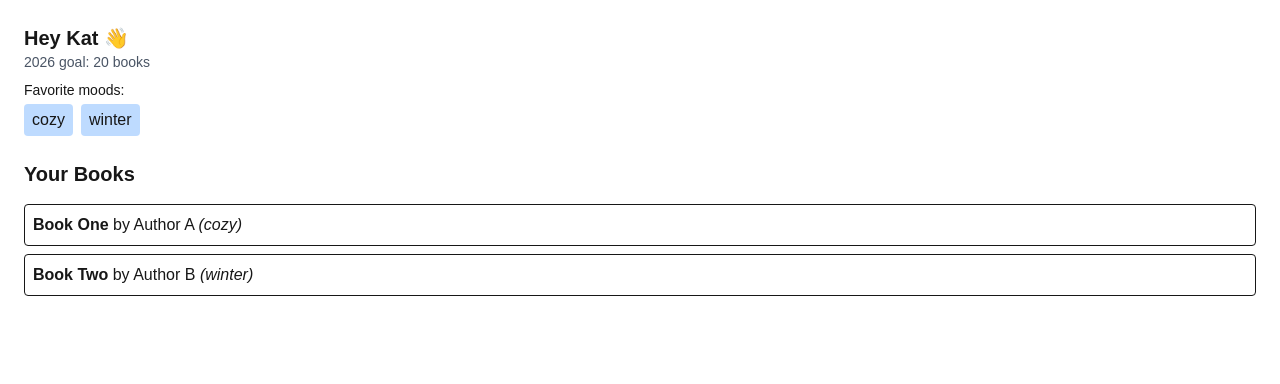
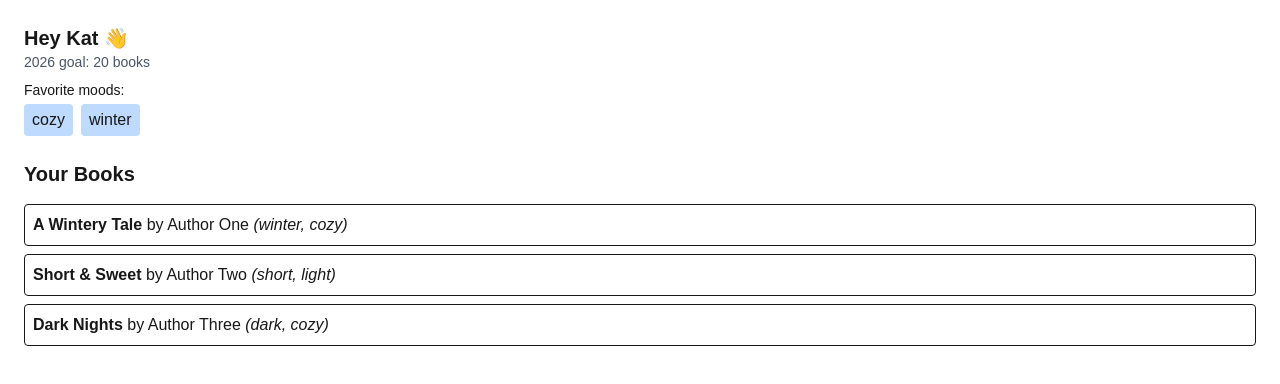
Before and after one commit to KateStoll/shelf-control, a Next.js app: page / in a window 1280 px wide. Shown: the top 384 px of the page. Built offline with nearby package versions, Linux system fonts and the light colour scheme.

Commit message:
implemented books api fetch

```diff
--- a/app/page.tsx
+++ b/app/page.tsx
@@ -1,24 +1,46 @@
 "use client";
 
-import { useState } from "react";
-import { loadBooks, Book } from "../utils/books";
+import { useEffect, useState } from "react";
+import ProfileComponent from "../components/Profile";
 import { loadProfile } from "@/utils/storage";
-import ProfileComponent from "../components/Profile";
+
+type Book = {
+  id: string;
+  title: string;
+  author: string;
+  format: string;
+  status: string;
+  moods: string[];
+};
 
 export default function Page() {
-  const [books] = useState<Book[]>(() => loadBooks());
+  const [books, setBooks] = useState<Book[]>([]);
   const [profile] = useState(() => loadProfile());
   const [selectedMood, setSelectedMood] = useState<string | null>(null);
+  const [loading, setLoading] = useState(true);
 
-  // Filter books by mood if selected
+  useEffect(() => {
+    async function fetchBooks() {
+      const res = await fetch("/api/books");
+      const data = await res.json();
+      setBooks(data.books);
+      setLoading(false);
+    }
+
+    fetchBooks();
+  }, []);
+
   const filteredBooks = selectedMood
-    ? books.filter((book) => book.mood === selectedMood)
+    ? books.filter((book) => book.moods.includes(selectedMood))
     : books;
 
-  // Toggle mood selection
   const handleSelectMood = (mood: string) => {
     setSelectedMood((prev) => (prev === mood ? null : mood));
   };
+
+  if (loading) {
+    return <p className="p-6">Loading books…</p>;
+  }
 
   return (
     <main className="p-6">
@@ -41,7 +63,9 @@ export default function Page() {
             {filteredBooks.map((book) => (
               <li key={book.id} className="border p-2 rounded">
                 <strong>{book.title}</strong> by {book.author}{" "}
-                <span className="italic">({book.mood})</span>
+                <span className="italic">
+                  ({book.moods.join(", ")})
+                </span>
               </li>
             ))}
           </ul>
```
Also changed, not shown: 1 other file (tests, documents, lock files or other folders).
